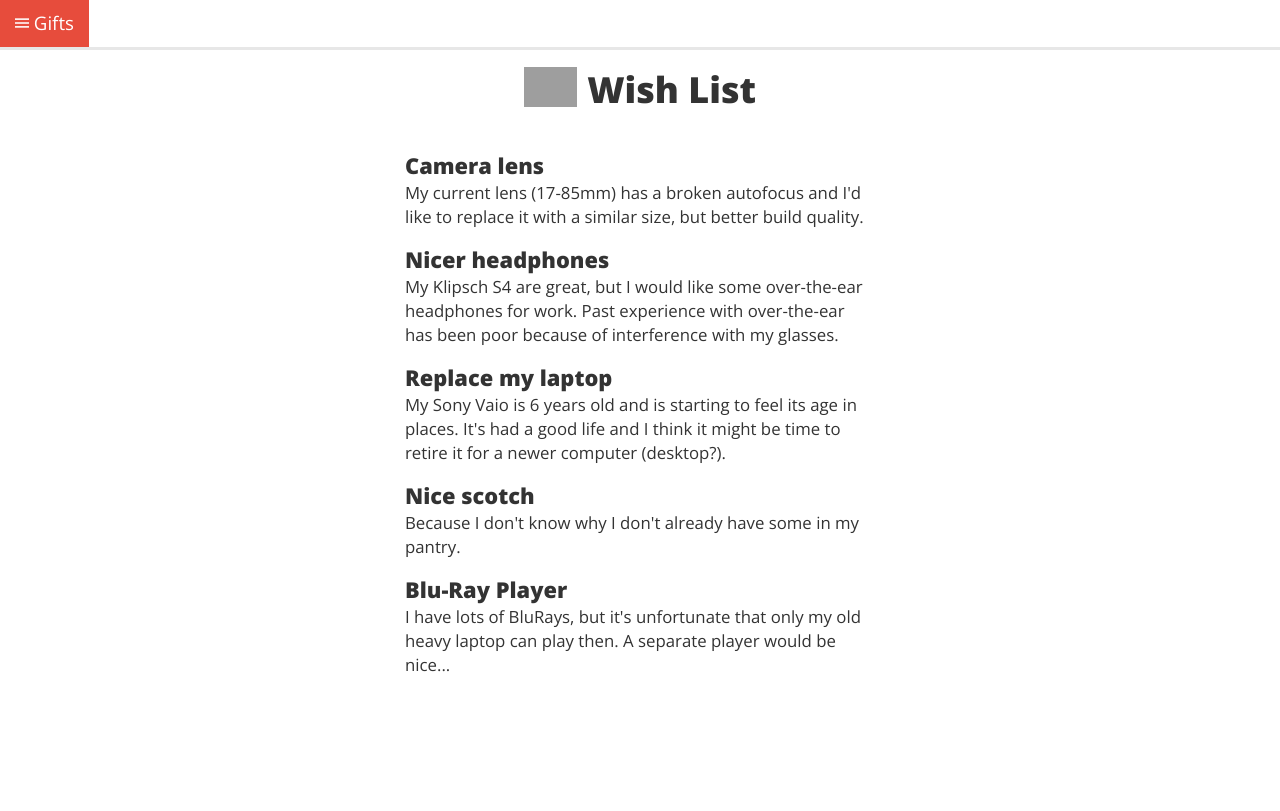
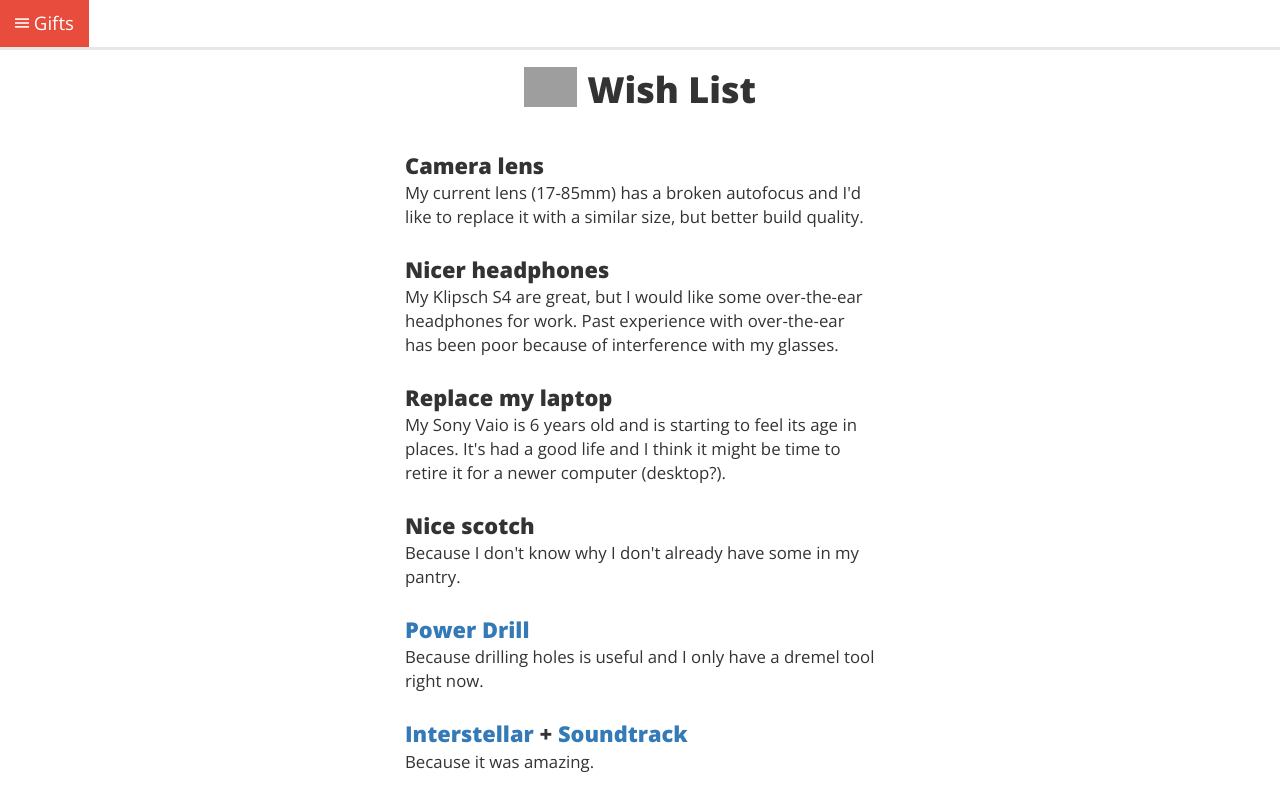
Before and after one commit to brettrowley/brettrowley.github.io, a Jekyll site: the page built from gifts/index.html, in a window 1280 px wide. Shown: the top 811 px of the page. Built offline with Jekyll 4.4.1, drawn with Linux system fonts in a browser that asks for light colours; some web fonts are replaced; grey boxes are pictures that could not be loaded.

Commit message:
Update wishlist

```diff
--- a/gifts/index.html
+++ b/gifts/index.html
@@ -6,7 +6,7 @@ title: Gifts
 	div#wishlist ul{list-style: none; padding: 0;}
 	div#wishlist li{
 		font-size: 1.2em;
-		margin-bottom: 15px;
+		margin-bottom:25px;
 	}
 	 div#wishlist li>strong{font-size: 1.3em;}
 </style>
@@ -19,7 +19,8 @@ title: Gifts
 	  	<li><strong>Nicer headphones</strong><br>My Klipsch S4 are great, but I would like some over-the-ear headphones for work. Past experience with over-the-ear has been poor because of interference with my glasses.</li>
 	  	<li><strong>Replace my laptop</strong><br>My Sony Vaio is 6 years old and is starting to feel its age in places. It's had a good life and I think it might be time to retire it for a newer computer (desktop?).</li>
 	  	<li><strong>Nice scotch</strong><br>Because I don't know why I don't already have some in my pantry.</li>
-	  	<li><strong>Blu-Ray Player</strong><br>I have lots of BluRays, but it's unfortunate that only my old heavy laptop can play then. A separate player would be nice...</li>
+	  	<li><strong><a href="http://www.amazon.com/Black-Decker-LDX172PK-7-2-Volt-Lithium-Ion/dp/B00C625KPA/ref=sr_1_9?ie=UTF8&qid=1432229496&sr=8-9&keywords=power+drill">Power Drill</a></strong><br>Because drilling holes is useful and I only have a dremel tool right now.</li>
+	  	<li><strong><a href="http://www.amazon.com/Interstellar-Blu-ray-Matthew-McConaughey/dp/B00SI7GCJK/ref=sr_1_2?s=movies-tv&ie=UTF8&qid=1432229442&sr=1-2&keywords=interstellar">Interstellar</a> + <a href="http://www.amazon.com/Interstellar-Original-Motion-Picture-Soundtrack/dp/B00OTLFGDW/ref=sr_1_1?ie=UTF8&qid=1432229456&sr=8-1&keywords=interstellar+soundtrack">Soundtrack</a></strong><br>Because it was amazing.</li>
 	  </ul>
   </div>
 </body>
```
